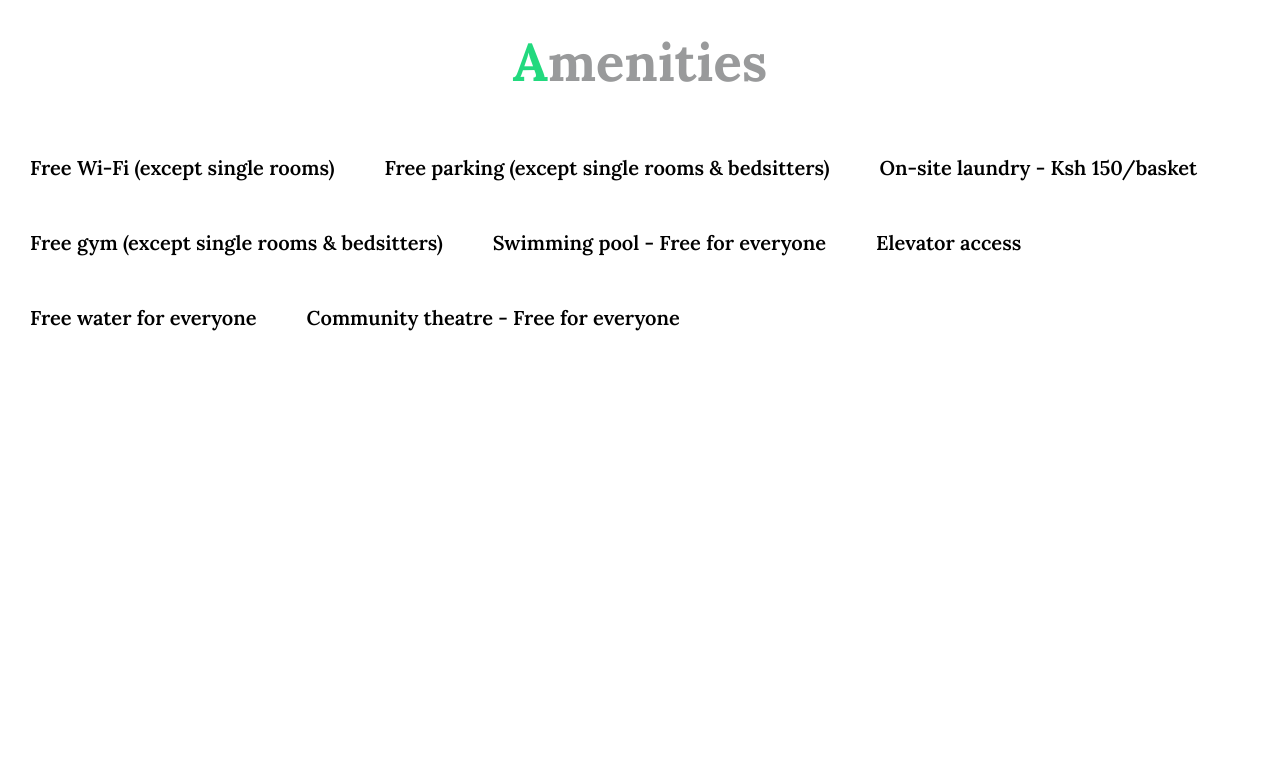
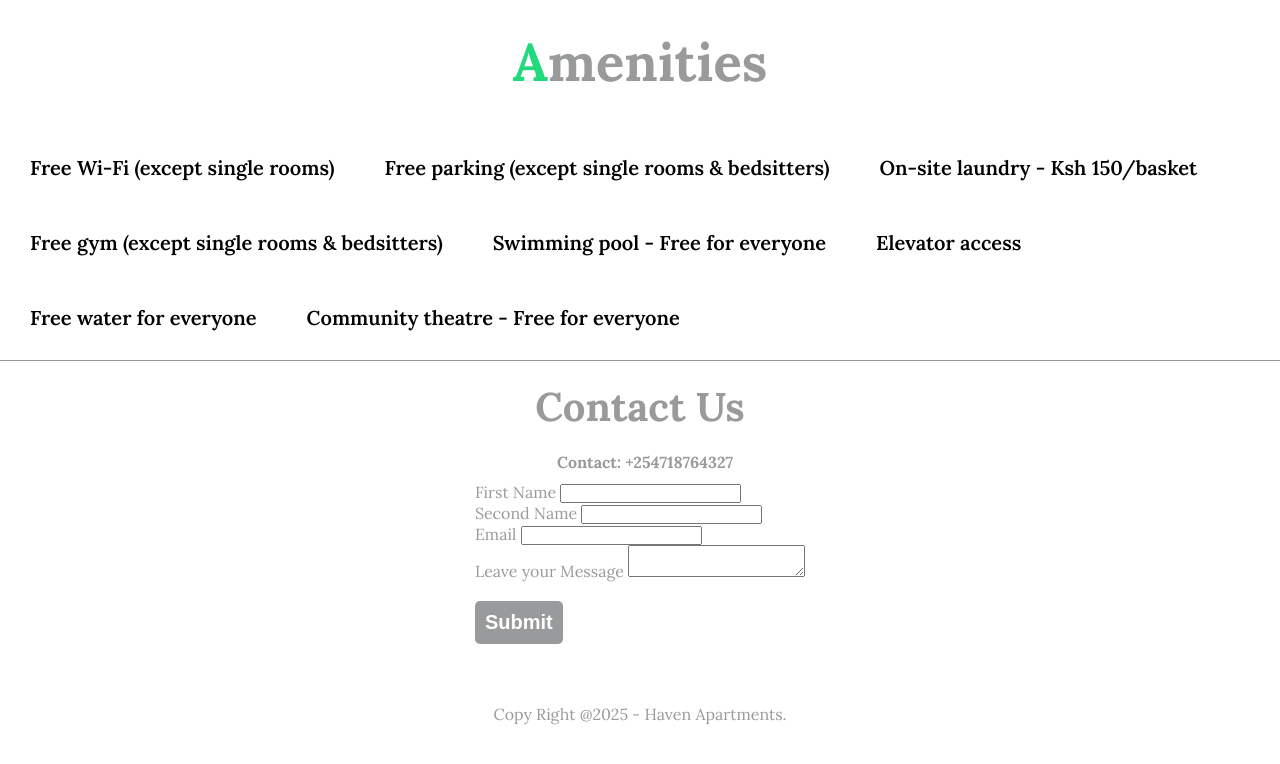
Before and after one commit to FrancisMurayaDev/urban-haven-apartments, a website built with Vite: page index.html in a window 1280 px wide. Shown: the part 3213-3977 px from the top of the page. Before the commit the page ends 3573 px from the top, so only its background shows below. Built offline with nearby package versions, Linux system fonts and the light colour scheme; a web font is replaced by a local one.

Commit message:
add contact form

```diff
--- a/index.html
+++ b/index.html
@@ -89,16 +89,16 @@
               <a href="#">home</a>
             </li>
             <li class="header-nav-list-item">
-              <a href="#">about</a>
+              <a href="#about-us">about</a>
             </li>
             <li class="header-nav-list-item">
-              <a href="#">spaces</a>
+              <a href="#spaces">spaces</a>
             </li>
             <li class="header-nav-list-item">
-              <a href="#">amenities</a>
+              <a href="#amenities">amenities</a>
             </li>
             <li class="header-nav-list-item">
-              <a href="#">contact</a>
+              <a href="#contact">contact</a>
             </li>
           </ol>
         </nav>
@@ -133,7 +133,7 @@
     <!-- End of Hero Section -->
 
     <!-- About Us -->
-    <section class="about-us">
+    <section class="about-us" id="about-us">
       <div class="about-main">
         <img
           src="./assets/img/about-us.jpg"
@@ -161,7 +161,7 @@
 
     <!-- spaces section -->
 
-    <section class="spaces-section">
+    <section class="spaces-section" id="spaces">
       <div class="title">
         <h2 class="title-main">Available Spaces</h2>
       </div>
@@ -342,7 +342,7 @@
     <!-- End of spaces section -->
 
     <!-- Amenities Section -->
-    <section class="amenities">
+    <section class="amenities" id="amenities">
       <div class="title-amenities">
         <h2><span>a</span>menities</h2>
       </div>
@@ -364,8 +364,39 @@
     <!-- End of Amenities Section -->
 
     <!-- Form Section -->
+     <section class="form" id="contact">
+    <h2 class="form-title">Contact Us</h2>
+    <p class="contact">Contact: +254718764327</p>
+
+    <div class="contact-form">
+      <form action="">
+        <label for="fname">First Name</label>
+        <input type="text" id="fname" required>
+        <br>
+        <label for="sname">Second Name</label>
+        <input type="text" id="sname" required>
+        <br>
+        <label for="email" >Email</label>
+        <input type="text" id="email" required>
+        <br>
+
+        <label for="text-area">Leave your Message</label>
+        <textarea name="text" id="text-area"></textarea>
+        <br>
+        <button class="form-button">Submit</button>
+
+      </form>
+    </div>
+
+     </section>
 
     <!-- End of Form  -->
+
+    <!-- Footer -->
+     <p>
+      <a href="#" class="copy-right">Copy Right @2025 - Haven Apartments.</a>
+     </p>
+     <!-- End of Footer -->
 
     <script type="module" src="/src/main.js"></script>
   </body>
--- a/src/style.css
+++ b/src/style.css
@@ -389,4 +389,48 @@ margin-top: 5rem;
 /* End of Amenities  */
 
 /* Form Section */
+.form-title {
+  font-size: 4rem;
+  text-align: center;
+  padding: 2rem 0;
+  border-top: 1px solid var(--color-primary);
+}
+
+.form-button {
+  font-size: 2rem;
+  margin: 2rem 0;
+  background-color: #999a9b;
+  text-transform: capitalize;
+  color: white;
+  font-weight: 600;
+  border: none;
+  border-radius: 0.5rem;
+  padding: 1rem;
+}
+.contact {
+  text-align: center;
+  padding-left: 1rem;
+  font-weight: 900;
+  margin-bottom: 1rem;
+}
+.contact-form {
+  display: flex;
+  align-items: center;
+  justify-content: center;
+}
+
 /* End of form section */
+
+/* footer */
+footer {
+  display: flex;
+  justify-content: center;
+}
+.copy-right {
+  display: flex;
+  justify-content: center;
+  text-decoration: none;
+  color: var(--color-primary);
+  padding: 4rem 2rem;
+}
+/* End of footer */
```
